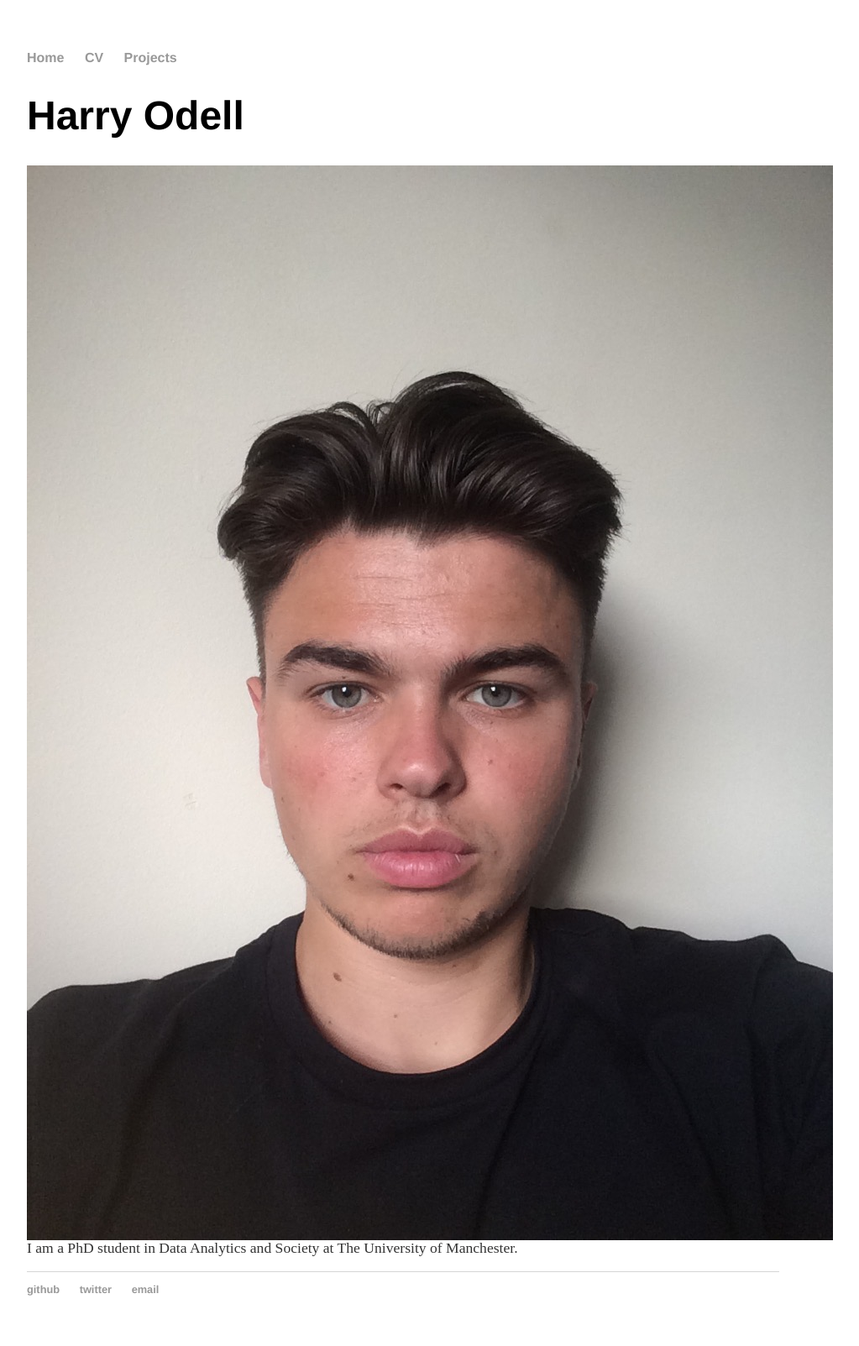
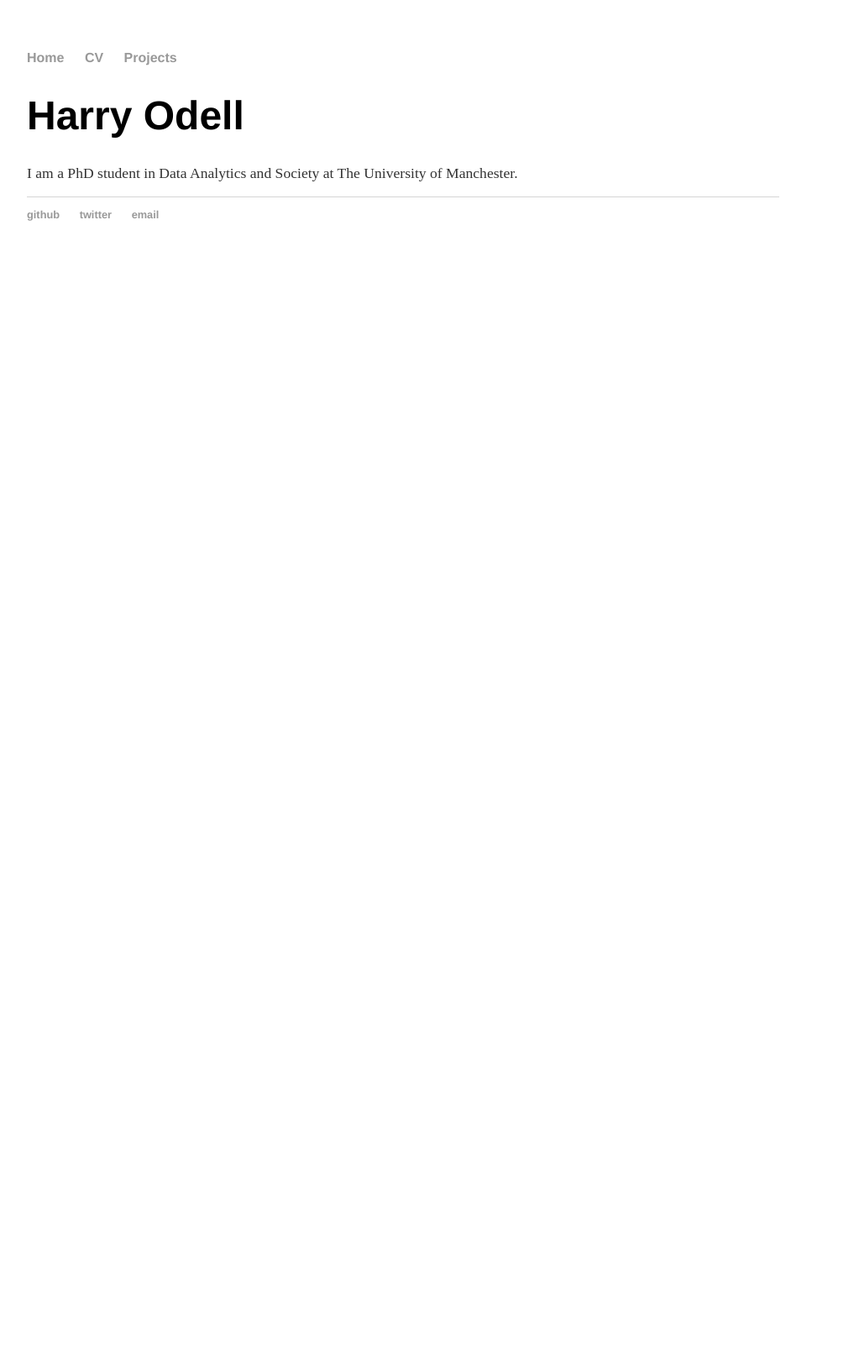
Before and after one commit to harryodell/harryodell.github.io, a Jekyll site: the page built from index.html, in a window 1280 px wide. Shown: the whole page at 84% size, without its empty margins (160-1183 px from the left). Built offline with Jekyll 4.4.1, drawn with Linux system fonts in a browser that asks for light colours; after the commit the page ends 900 px from its top, so only the background shows below that.

Commit message:
removed pic

```diff
--- a/index.html
+++ b/index.html
@@ -4,6 +4,5 @@ title: Harry Odell
 ---
 <div class="blurb">
 	<h1>Harry Odell</h1>
-	<img src="pics/selfie.jpg" style="float: left;" />
 	<p>I am a PhD student in Data Analytics and Society at The University of Manchester.</p>
 </div>
```
